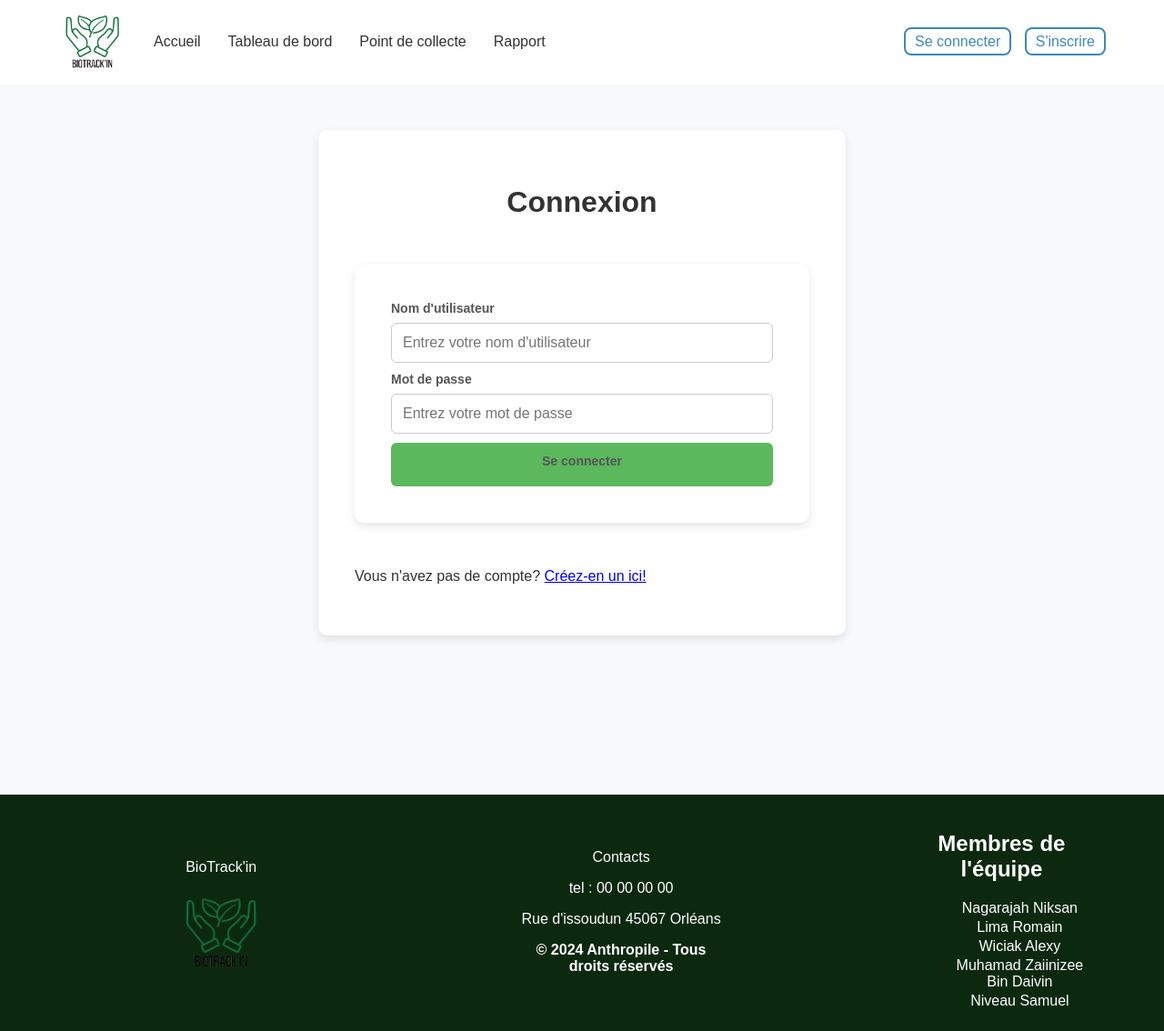
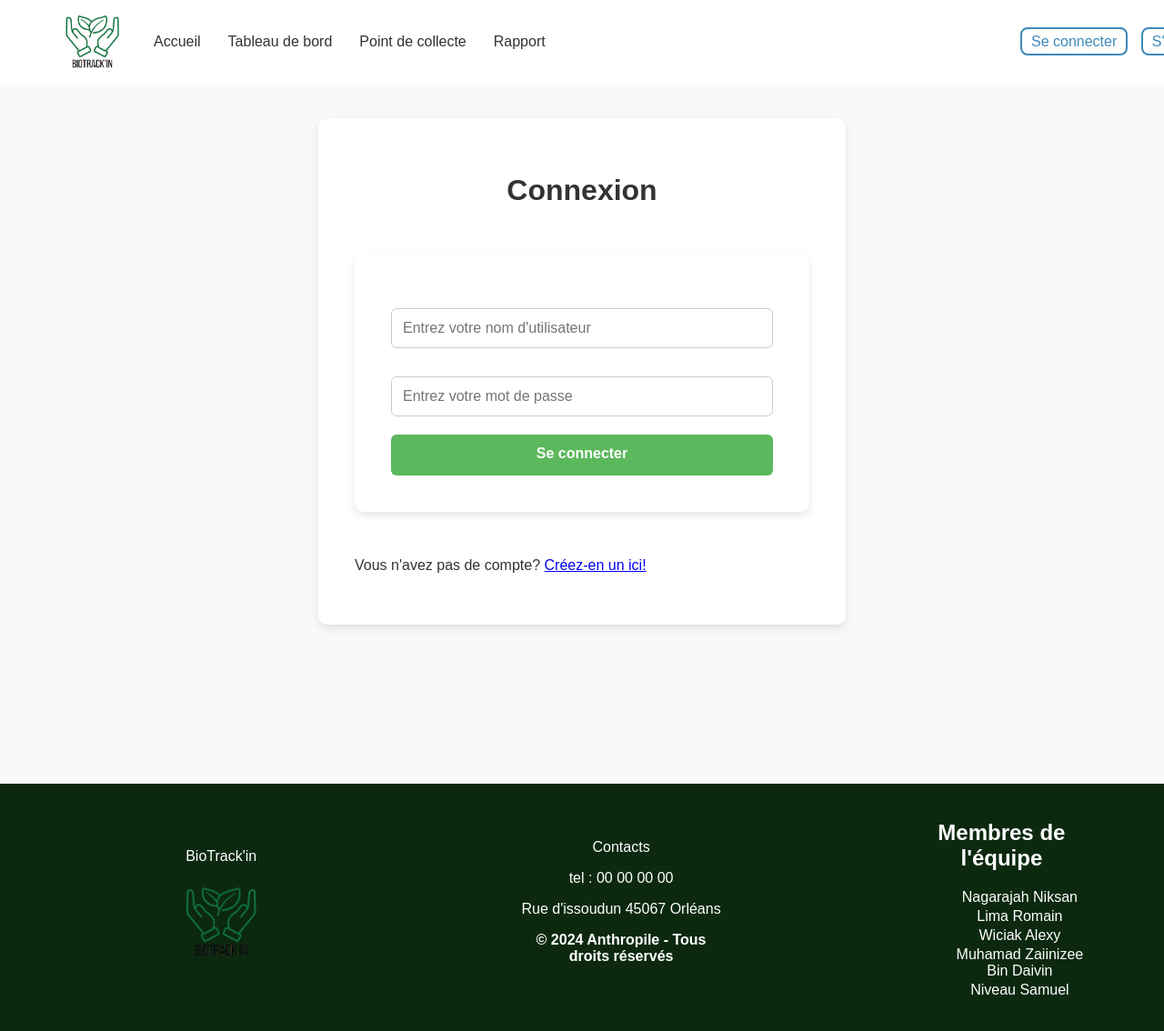
Before and after one commit to SNIVEAU/SAE-Projet-Anthropile, a Flask app: page /login in a window 1280 px wide. Shown: the whole page at 91% size. Run offline with Flask 3, Linux system fonts and the light colour scheme; some libraries are stand-ins or nearby versions.

Commit message:
modif version connexion inscription

```diff
--- a/app/static/base.css
+++ b/app/static/base.css
@@ -10,11 +10,11 @@
 
 /* En-tête */
 header {
-    /* position: fixed;
+    position: fixed;
     top: 0;
     left: 0;
     width: 100%;
-    z-index: 2; */
+    z-index: 2;
     display: flex;
     align-items: center;
     justify-content: flex-start;
--- a/app/static/login.css
+++ b/app/static/login.css
@@ -7,6 +7,7 @@
 }
 
 body {
+    margin-top: 5rem;
     flex: 1;
     font-family: Arial, sans-serif;
     background-color: #f8f9fa;
@@ -29,10 +30,11 @@
 
 label {
     display: block;
-    margin-bottom: 8px;
-    font-size: 14px;
+    margin-bottom: 3px;
+    font-size: 16px;
     font-weight: bold;
-    color: #555;
+    color: #ffffff;
+    cursor: pointer;
 }
 
 input[type="text"],
@@ -60,6 +62,7 @@
     color: white;
     border: none;
     border-radius: 6px;
+    margin-top: 10px;
     font-size: 16px;
     cursor: pointer;
     transition: background-color 0.3s ease;
@@ -67,6 +70,7 @@
 
 button:hover {
     background-color: #4cae4c;
+    cursor: pointer;
 }
 
 .alert {
--- a/app/static/register.css
+++ b/app/static/register.css
@@ -7,6 +7,7 @@
 }
 
 body {
+    margin-top: 5rem;
     flex: 1;
     font-family: Arial, sans-serif;
     background-color: #f8f9fa;
@@ -34,7 +35,7 @@
 label {
     display: block;
     margin-bottom: 8px;
-    font-size: 14px;
+    font-size: 16px;
     font-weight: bold;
     color: #555;
 }
```
